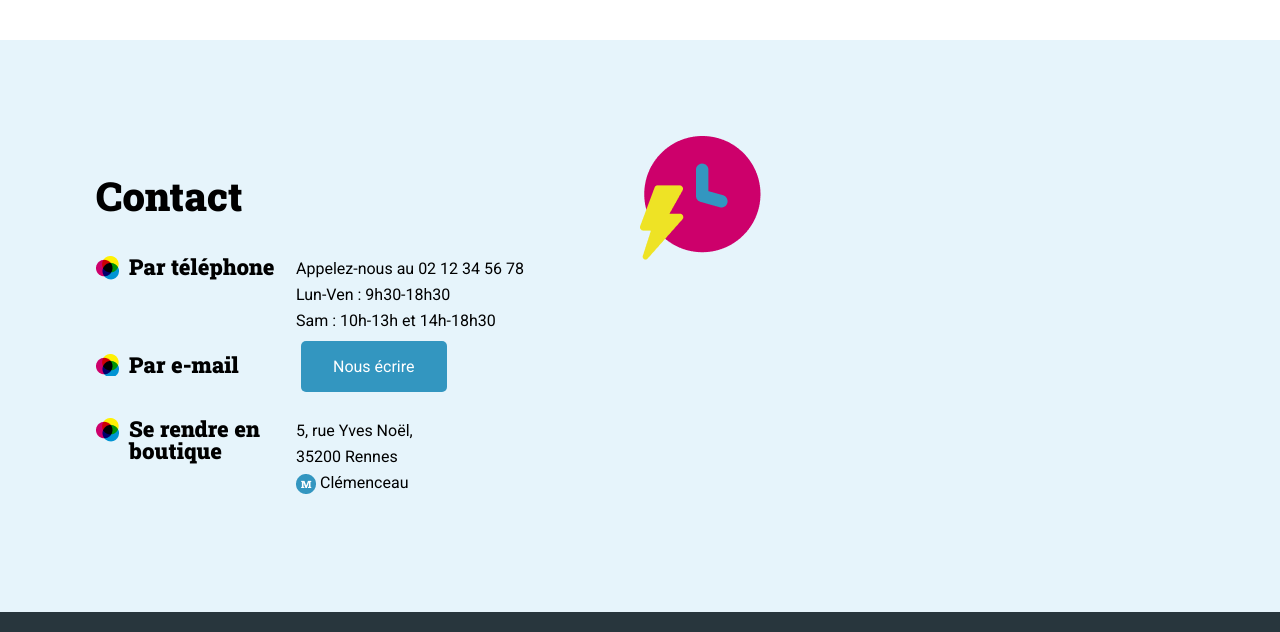
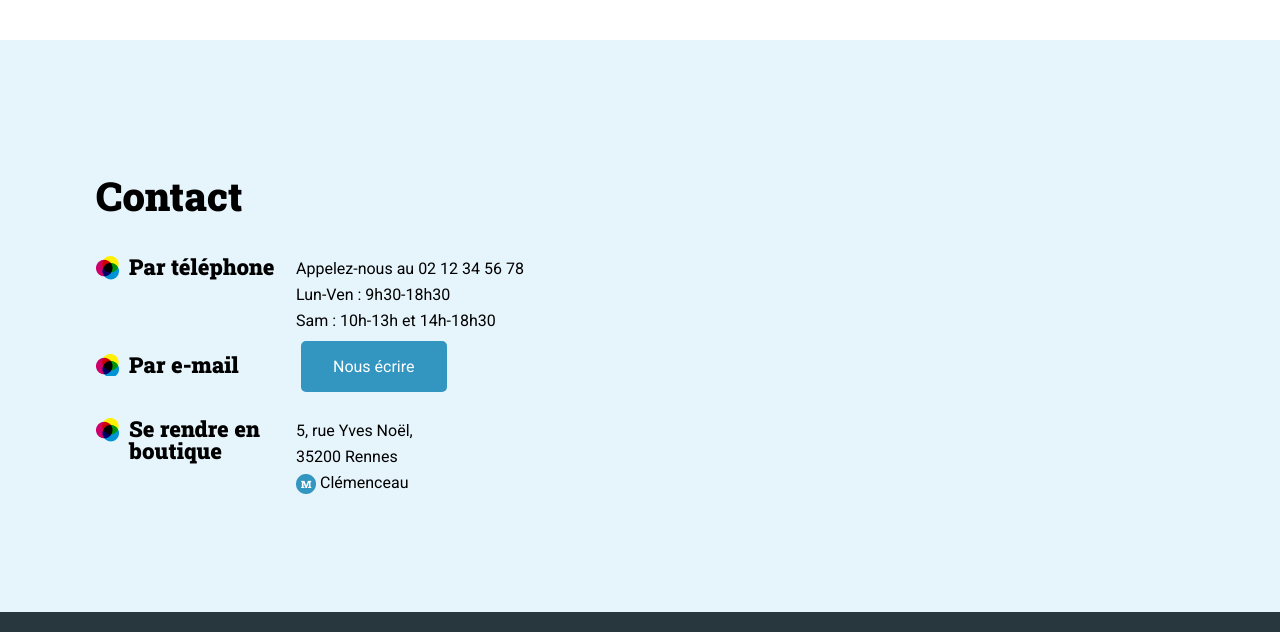
Before and after one commit to Dev-Djelloul/Print-it, a plain HTML site: page index.html in a window 1280 px wide. Shown: the part 2525-3157 px from the top of the page. Drawn offline with Linux system fonts and the light colour scheme.

Commit message:
suppression image contact

```diff
--- a/index.html
+++ b/index.html
@@ -169,12 +169,6 @@
               </p>
             </div>
           </div>
-          <div>
-            <img
-              src="./assets/images/speedy-icon.png"
-              alt="Loupe avec palette bleue"
-            />
-          </div>
         </div>
       </section>
     </main>
```
